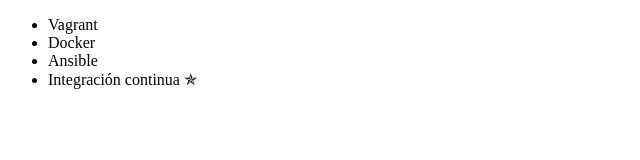
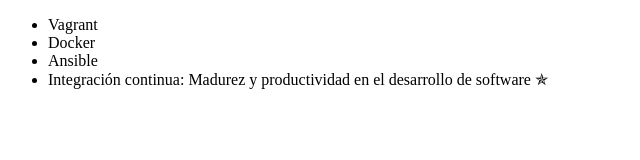
Before and after one commit to umk3reptile/alura-git, a plain HTML site: page index.html in a window 1280 px wide. Shown: the whole page, without its empty margins (0-640 px from the left). Drawn offline with Linux system fonts and the light colour scheme.

Commit message:
renombrando curso de integracion continua

```diff
--- a/index.html
+++ b/index.html
@@ -15,7 +15,7 @@
             <li> Vagrant </li>
             <li> Docker </li>
             <li> Ansible </li>
-            <li> Integración continua ✯</li>
+            <li> Integración continua: Madurez y productividad en el desarrollo de software ✯</li>
         </ul>
     </main>
     <footer></footer>
```
